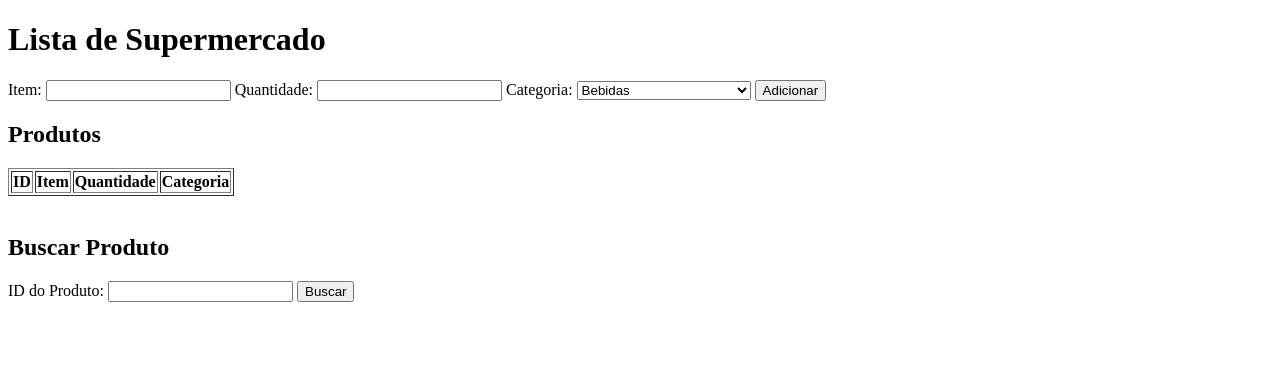
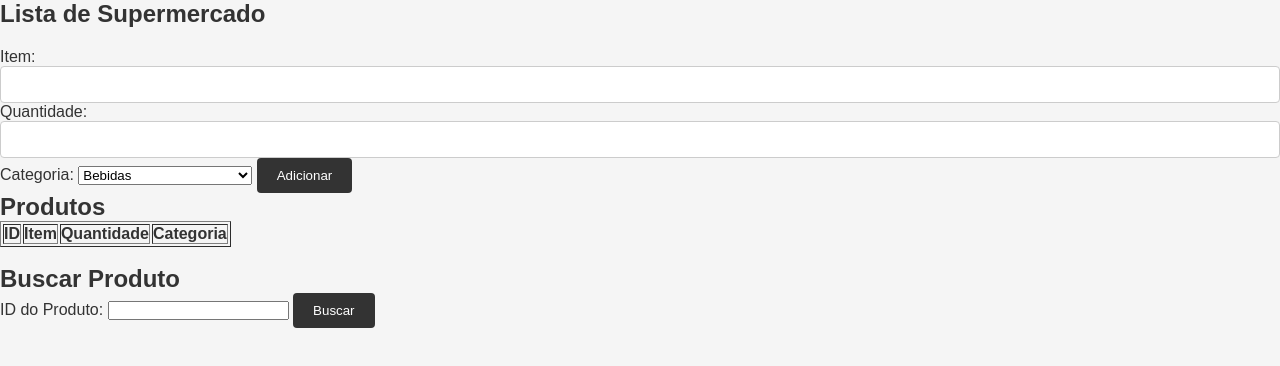
Before and after one commit to evannobre/SantanderCoders2024, a plain HTML site: page 02 - Lógica de Programação/01 - Projeto Final (Lista de Supermercado)/index.html in a window 1280 px wide. Drawn offline with Linux system fonts and the light colour scheme; files that its build step writes are made by us from their sources.

Commit message:
Adicionando css

```diff
--- /dev/null
+++ b/02 - Lógica de Programação/01 - Projeto Final (Lista de Supermercado)/assets/style.css
@@ -0,0 +1,58 @@
+/* Reset default styles */
+* {
+    margin: 0;
+    padding: 0;
+    box-sizing: border-box;
+}
+
+/* Body styles */
+body {
+    font-family: Arial, sans-serif;
+    background-color: #f5f5f5;
+    color: #333;
+}
+
+/* Container styles */
+.container {
+    max-width: 960px;
+    margin: 0 auto;
+    padding: 20px;
+}
+
+/* Heading styles */
+h1 {
+    font-size: 24px;
+    font-weight: bold;
+    margin-bottom: 20px;
+}
+
+/* List styles */
+ul {
+    list-style-type: none;
+}
+
+li {
+    margin-bottom: 10px;
+}
+
+/* Input styles */
+input[type="text"] {
+    width: 100%;
+    padding: 10px;
+    border: 1px solid #ccc;
+    border-radius: 4px;
+}
+
+/* Button styles */
+button {
+    padding: 10px 20px;
+    background-color: #333;
+    color: #fff;
+    border: none;
+    border-radius: 4px;
+    cursor: pointer;
+}
+
+button:hover {
+    background-color: #555;
+}
--- a/02 - Lógica de Programação/01 - Projeto Final (Lista de Supermercado)/index.html
+++ b/02 - Lógica de Programação/01 - Projeto Final (Lista de Supermercado)/index.html
@@ -5,6 +5,7 @@
     <meta name="viewport" content="width=device-width, initial-scale=1.0">
     <title>Sua lista inteligente</title>
     <link rel="icon" type="image/x-icon" href="/images/grocery-cart.png">
+    <link rel="stylesheet" href="style.css">
 </head>
 <body>
     <h1>Lista de Supermercado</h1>
```
